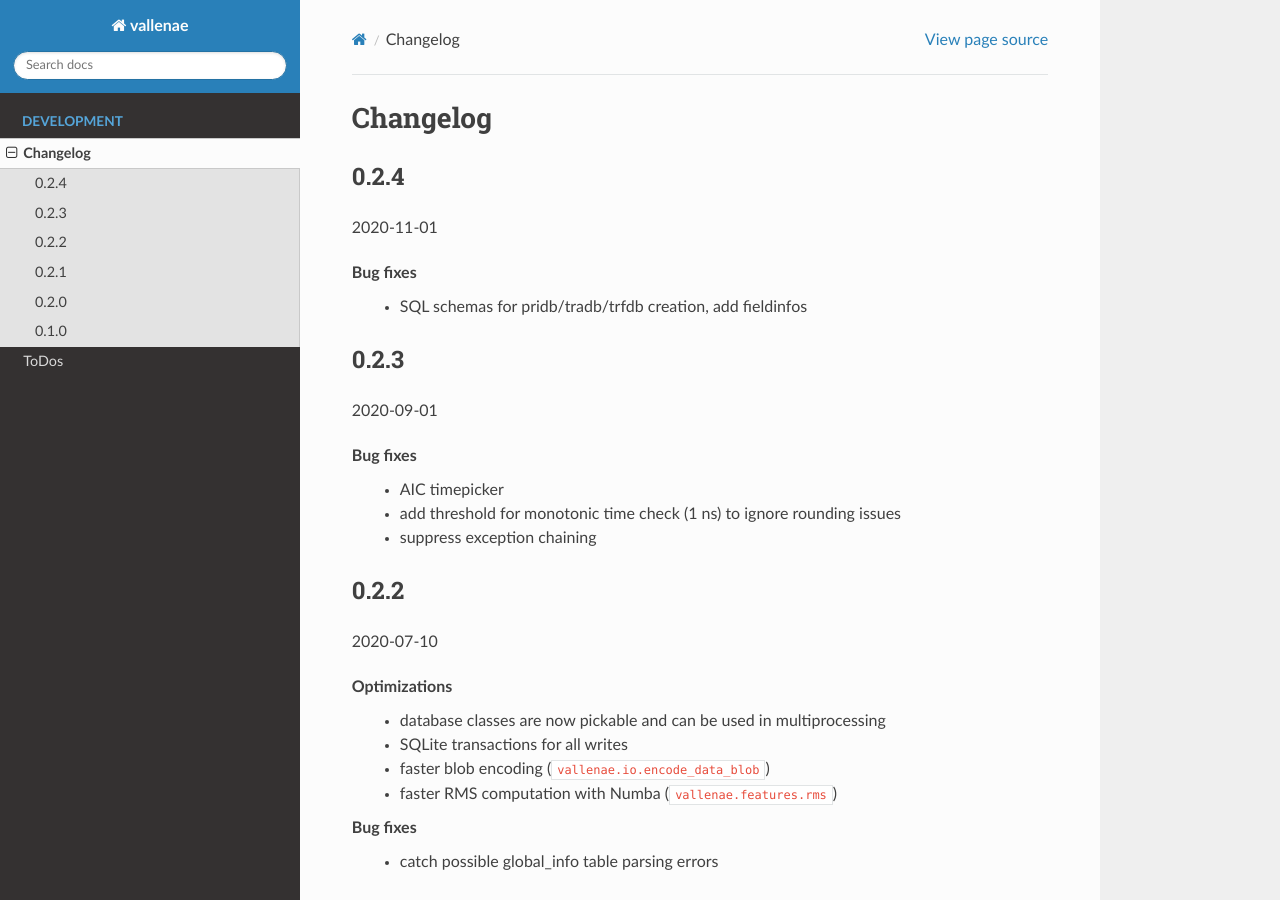
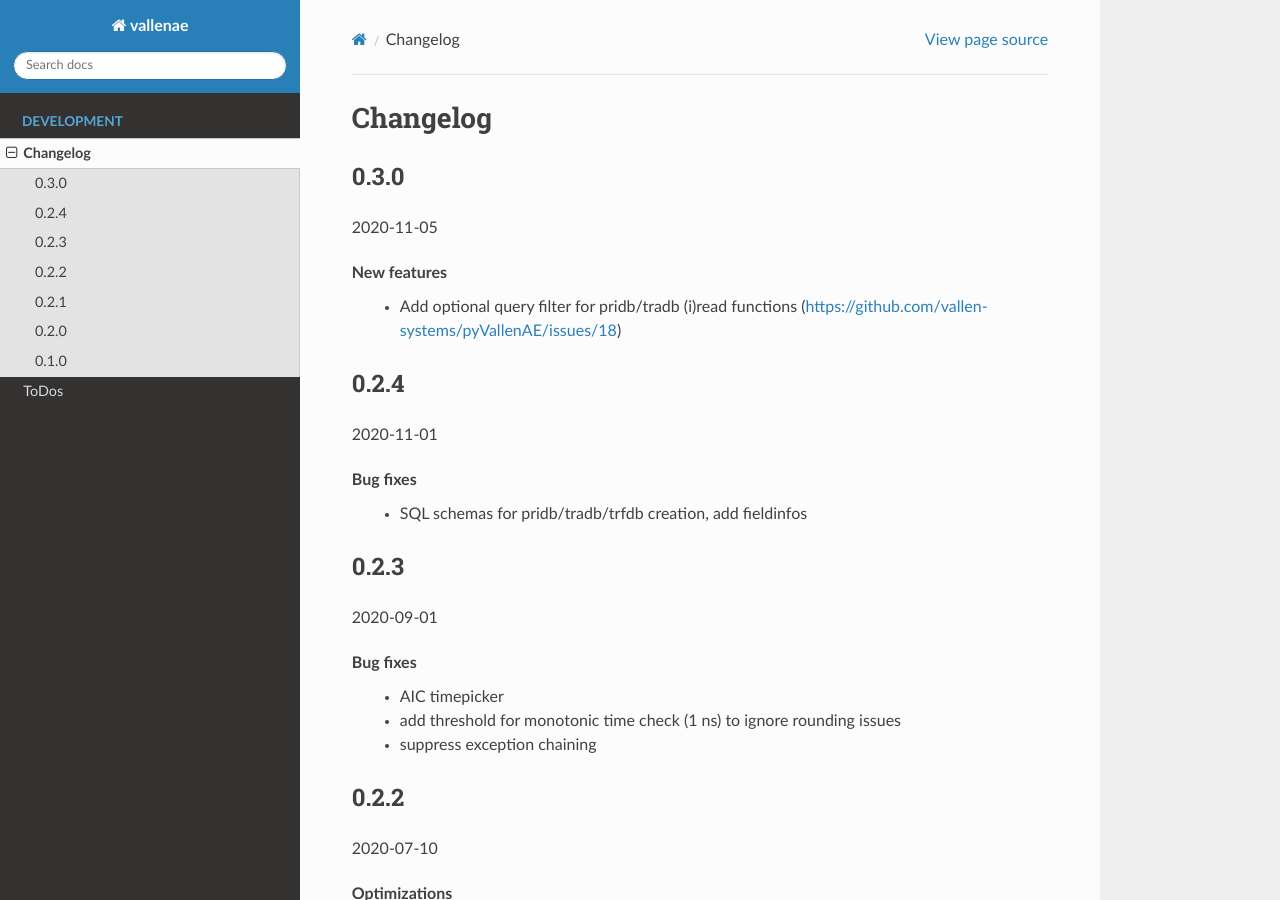
Before and after one commit to vallen-systems/vallenae, a Sphinx documentation site: the page built from docs/changelog.rst, in a window 1280 px wide and 900 px high. Built offline with Sphinx 7.4.7 and the Read the Docs theme 2.0.0, drawn with Linux system fonts in a browser that asks for light colours; pages that are not in the unit, such as notebooks, are missing from menus; cross-references to code outside the pages are shown as plain code.

Commit message:
Version 0.3.0

```diff
--- a/docs/changelog.rst
+++ b/docs/changelog.rst
@@ -1,5 +1,14 @@
 Changelog
 =========
+
+0.3.0
+-----
+2020-11-05
+
+New features
+    - Add optional query filter for pridb/tradb (i)read functions
+      (https://github.com/vallen-systems/pyVallenAE/issues/18)
+
 
 0.2.4
 -----
--- a/setup.py
+++ b/setup.py
@@ -40,7 +40,7 @@ EXTRAS_REQUIRE["dev"] = EXTRAS_REQUIRE["docs"] + EXTRAS_REQUIRE["tests"] + EXTRA
 
 setup(
     name="vallenae",
-    version="0.2.4",
+    version="0.3.0",
     description="Extract and analyze Acoustic Emission measurement data",
     long_description=LONG_DESCRIPTION,
     long_description_content_type="text/markdown",
@@ -48,7 +48,7 @@ setup(
     author="Daniel Altmann, Lukas Berbuer (Vallen Systeme GmbH)",
     author_email="software@vallen.de",
     classifiers=[
-        "Development Status :: 3 - Alpha",
+        "Development Status :: 4 - Beta",
         "Intended Audience :: Science/Research",
         "Topic :: Scientific/Engineering",
         "License :: OSI Approved :: MIT License",
```
